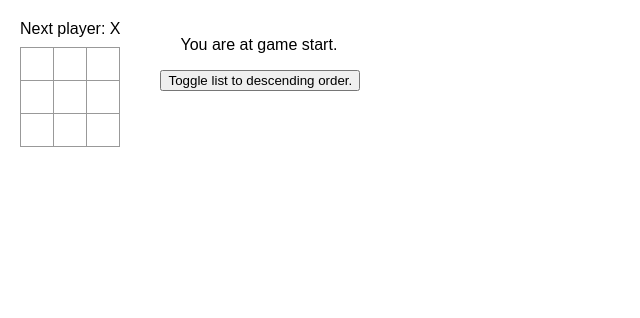
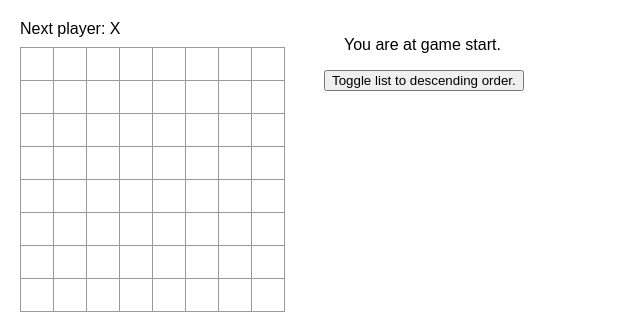
Before and after one commit to aidan-le-beard/React-Checkers, a React (Create React App) app in the folder my-app/: page / in a window 1280 px wide. Shown: the top 318 px of the page, without its empty margins (0-640 px from the left). Built offline with nearby package versions, Linux system fonts and the light colour scheme.

Commit message:
make winning lines not hardcoded and number of Xs/Os in a row to win not hardcoded so we can change board size and number in a row required to win

```diff
--- a/my-app/src/App.js
+++ b/my-app/src/App.js
@@ -1,5 +1,8 @@
 /// Ideas
-/// 1) adjust board size (3x3, 4x4, 8x8...)
+/// 1) DONE make winning calculation not hardcoded to adjust board size (3x3, 4x4, 8x8...)
+/// 2) DONE and adjust how many in a row to win (3, 4, 5)
+/// 3) add toggles (drop down list?) to adjust board size / how many in a row to win
+/// 4) add co caro blocked rule?
 
 // to use state
 import { useState } from 'react';
@@ -11,11 +14,11 @@ function Square({ value, onSquareClick }) {
   return <button className="square" onClick={onSquareClick}>{value}</button>
 }
 
-function Board({ xIsNext, squares, onPlay }) {
+function Board({ xIsNext, squares, onPlay, rowColLength }) {
 
   function handleClick(i) {
 
-    if (squares[i] || calculateWinner(squares)) {
+    if (squares[i] || calculateWinner(squares, rowColLength)) {
       return;
     }
 
@@ -29,7 +32,7 @@ function Board({ xIsNext, squares, onPlay }) {
     onPlay(nextSquares);
   }
 
-  const winner = calculateWinner(squares);
+  const winner = calculateWinner(squares, rowColLength);
   let status;
   if (winner) {
     status = "Winner: " + winner;
@@ -41,8 +44,7 @@ function Board({ xIsNext, squares, onPlay }) {
     status = "Next player: " + (xIsNext ? "X" : "O");
   }
 
-  // vars for storing row/column length, div rows, and Square elements
-  let rowColLength = 3;
+  // vars for storing div rows, and Square elements
   let rowList = [];
   let squareList = [];
 
@@ -73,7 +75,9 @@ function Board({ xIsNext, squares, onPlay }) {
 
 export default function Game() {
 
-  const [history, setHistory] = useState([Array(9).fill(null)]);
+  // var for storing row/col length
+  let rowColLength = 8;
+  const [history, setHistory] = useState([Array(rowColLength ** 2).fill(null)]);
   const [currentMove, setCurrentMove] = useState(0);
   const xIsNext = currentMove % 2 === 0;
   const currentSquares = history[currentMove];
@@ -127,7 +131,7 @@ export default function Game() {
   return (
     <div className="game">
       <div className="game-board">
-        <Board xIsNext={xIsNext} squares={currentSquares} onPlay={handlePlay} />
+        <Board xIsNext={xIsNext} squares={currentSquares} onPlay={handlePlay} rowColLength={rowColLength} />
       </div>
       <div className="game-info">
         {/* Reverse the order of the list if descending order, as well. */}
@@ -138,22 +142,119 @@ export default function Game() {
   );
 }
 
-function calculateWinner(squares) {
-  const lines = [
-    [0, 1, 2],
-    [3, 4, 5],
-    [6, 7, 8],
-    [0, 3, 6],
-    [1, 4, 7],
-    [2, 5, 8],
-    [0, 4, 8],
-    [2, 4, 6]
-  ];
-  for (let i = 0; i < lines.length; i++) {
-    const [a, b, c] = lines[i];
-    if (squares[a] && squares[a] === squares[b] && squares[a] === squares[c]) {
-      return squares[a];
+function calculateWinner(squares, rowColLength) {
+  // number of Xs/Os in a row required to win
+  let requiredToWin = 5;
+  // array that holds the winning lines (array positions)
+  const lines = [];
+  // array that holds one specific line that can win
+  let winningLine = []
+
+  // loop determines all row (horizontal) winning combinations
+  for (let i = 0; i < rowColLength ** 2; i++) {
+
+    winningLine.push(i);
+
+    // push a winning line to array if the array size is equal to how many positions are required to win
+    if (winningLine.length === requiredToWin) {
+      lines.push(winningLine);
+      winningLine = [];
+    }
+
+    // reset i if there are more winning combinations possible on a row
+    if (winningLine.length === 0 && (((i + 1) % rowColLength) != 0)) {
+      i -= (requiredToWin - 1);
     }
   }
+
+  winningLine = [];
+
+  // loop determines all column (vertical) winning combinations
+  for (let i = 0; i < rowColLength ** 2; i += rowColLength) {
+
+    winningLine.push(i);
+
+    // push a winning line to array if the array size is equal to how many positions are required to win
+    if (winningLine.length === requiredToWin) {
+      lines.push(winningLine);
+      winningLine = [];
+    }
+
+    // reset i if there are more winning combinations possible on a row
+    if (winningLine.length === 0) {
+      i -= (rowColLength * requiredToWin) - 1;
+    }
+  }
+
+  winningLine = [];
+
+  // loop determines diagonal winning combinations from left to right
+  for (let i = 0; i < rowColLength ** 2; i += rowColLength + 1) {
+
+    winningLine.push(i);
+
+    // push a winning line to array if the array size is equal to how many positions are required to win
+    if (winningLine.length === requiredToWin) {
+      lines.push(winningLine);
+      winningLine = [];
+    }
+
+    // if the next potential diagonal spot is actually 2 rows down (not in the diagonal) then give up on this diagonal
+    if (((Math.ceil((i + rowColLength + 2) / rowColLength) - Math.ceil((i + 1) / rowColLength)) > 1) && winningLine.length > 0) {
+      i = winningLine[0] + 1 - rowColLength + 1;
+      winningLine = [];
+      continue;
+    }
+
+    // reset i to next starting square after successful diagonal found
+    if (winningLine.length === 0) {
+      i -= ((rowColLength + 1) * requiredToWin) - 1;
+    }
+  }
+
+  winningLine = [];
+
+  // loop determines diagonal winning combinations from right to left
+  for (let i = 0; i < rowColLength ** 2; i += rowColLength - 1) {
+
+    winningLine.push(i);
+
+    // push a winning line to array if the array size is equal to how many positions are required to win
+    if (winningLine.length === requiredToWin) {
+      lines.push(winningLine);
+      winningLine = [];
+    }
+
+    // if the next potential diagonal spot is actually on the same row (not in the diagonal) then give up on this diagonal
+    if (((Math.ceil((i + rowColLength) / rowColLength) - Math.ceil((i + 1) / rowColLength)) < 1) && winningLine.length > 0) {
+      i = winningLine[0] + 1 - rowColLength + 1;
+      winningLine = [];
+      continue;
+    }
+
+    // reset i to next starting square after successful diagonal found
+    if (winningLine.length === 0) {
+      i -= ((rowColLength - 1) * requiredToWin) - 1;
+    }
+  }
+
+  // check win condition
+  let checkWinner = [];
+  // fill checkWinner array with squares (X/O) values of possible winning lines
+  for (let i = 0; i < lines.length; i++) {
+    for (let j = 0; j < lines[i].length; j++) {
+      if (squares[lines[i][j]]) {
+        checkWinner.push(squares[lines[i][j]]);
+      }
+    }
+    // count times X or O appears, and if 1 or the other is the required number to win, return which one wins
+    if (checkWinner.filter(x => x === "X").length === requiredToWin || checkWinner.filter(x => x === "O").length === requiredToWin) {
+      return squares[lines[i][0]];
+    }
+    // reset checkWinner for the next line to check
+    checkWinner = [];
+  }
+
+  // if no winner, return null
   return null;
 }
```
